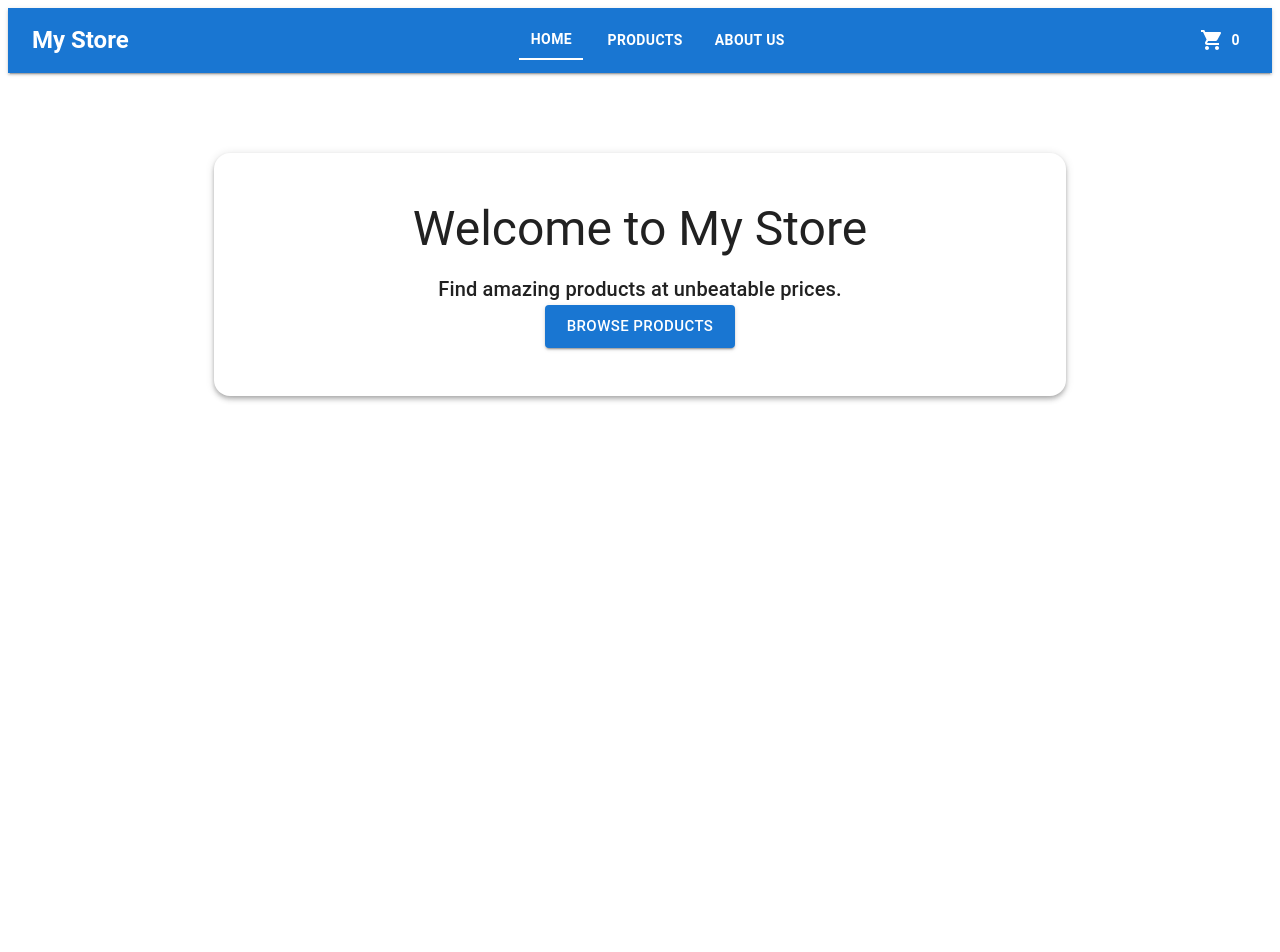
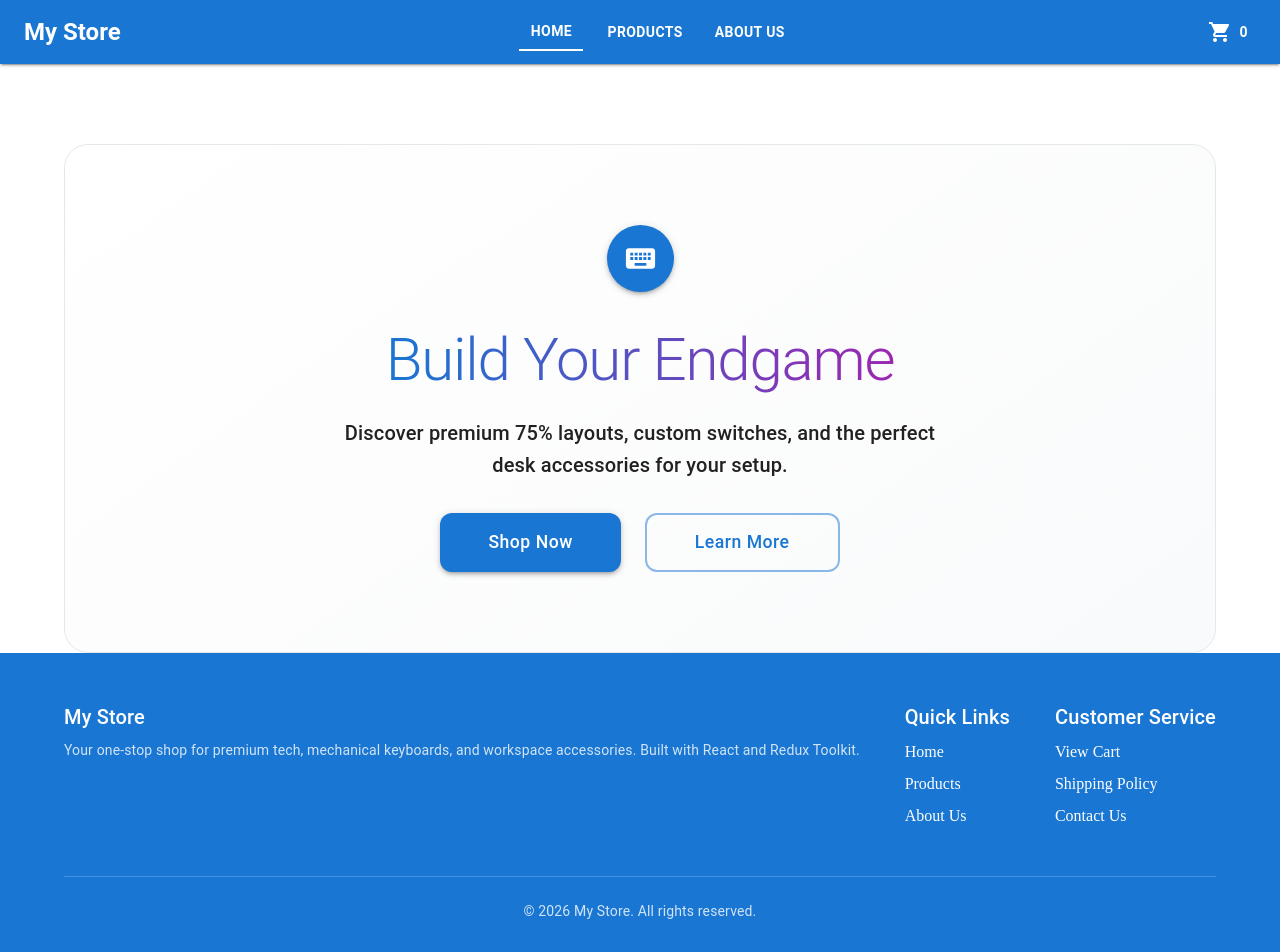
Before and after one commit to Prox1ty/Shopify-App, a React (Vite) app in the folder frontend/: page / in a window 1280 px wide. Shown: the top 952 px of the page. Before the commit the page ends 800 px from the top, so only its background shows below. Built offline with nearby package versions, Linux system fonts and the light colour scheme.

Commit message:
Fixed up some errors, debugging logs and improved Home page, About page and added a Footer

```diff
--- a/frontend/src/App.jsx
+++ b/frontend/src/App.jsx
@@ -10,6 +10,7 @@ import theme from "./theme.js";
 // custom components
 import { NavBar } from "./shared/components";
 import CartPage from './pages/CartPage.jsx';
+import Footer from './shared/components/Footer.jsx';
 
 const Home = lazy(() => import("./pages/Home"));
 const About = lazy(() => import("./pages/About"));
@@ -24,8 +25,10 @@ export default function App() {
     // BrowserRouter is named as Router
 
     <Router>
+        <Suspense fallback={<div className="text-center text-2xl mt-10">Loading page files...</div>}>
+        <div style={{ display: 'flex', flexDirection: 'column', minHeight: '100vh' }}>
           <NavBar />
-        <Suspense fallback={<div className="text-center text-2xl mt-10">Loading page files...</div>}>
+          <main style={{ flexGrow: 1 }}>
             <Routes>
                 <Route index element={<Home />} />
                 <Route path="/About" element={<About />} />
@@ -35,6 +38,9 @@ export default function App() {
                 </Route>
                 <Route path= "/Cart" element={<CartPage />} />
             </Routes>
+          </main>
+            <Footer />
+          </div>
         </Suspense>
 
     </Router>
--- a/frontend/src/index.css
+++ b/frontend/src/index.css
@@ -1,4 +1,11 @@
+@import "tailwindcss";
+
 * {
     box-sizing: border-box;
 }
-@import "tailwindcss";
+
+html,
+body,
+#root {
+  min-height: 100%;
+}
--- a/frontend/src/pages/Home.jsx
+++ b/frontend/src/pages/Home.jsx
@@ -5,36 +5,106 @@ import {
   Container,
   Typography,
   Paper,
+  Stack
 } from "@mui/material";
+
+import KeyboardIcon from '@mui/icons-material/Keyboard';
 
 export default function Home() {
   return (
-    <Container maxWidth="md">
+    <Container maxWidth="lg" className="mb-10">
       <Paper
-        elevation={4}
+        elevation={0}
         sx={{
-          mt: 10,
-          p: 6,
+          mt: { xs: 6, md: 10 },
+          p: { xs: 4, md: 10 },
           textAlign: "center",
-          borderRadius: 4,
+          borderRadius: 6,
+          background: "linear-gradient(145deg, #ffffff 0%, #f9fafb 100%)",
+          border: "1px solid #e5e7eb",
+          display: "flex",
+          flexDirection: "column",
+          alignItems: "center"
         }}
       >
-        <Typography variant="h3" fontWeight="bold" gutterBottom>
-          Welcome to My Store
+        <Box
+          sx={{
+            bgcolor: "primary.main",
+            color: "white",
+            p: 2,
+            borderRadius: "50%",
+            mb: 4,
+            boxShadow: 3,
+            display: "flex"
+          }}
+        >
+          <KeyboardIcon fontSize="large" />
+        </Box>
+
+        <Typography
+          variant="h2"
+          fontWeight="900"
+          gutterBottom
+          sx={{
+            background: "linear-gradient(90deg, #1976d2, #9c27b0)",
+            backgroundClip: "text",
+            WebkitBackgroundClip: "text",
+            WebkitTextFillColor: "transparent",
+            letterSpacing: "-0.02em",
+          }}
+        >
+          Build Your Endgame
         </Typography>
 
-        <Typography variant="h6" color="text.secondary" mb={4}>
-          Find amazing products at unbeatable prices.
+        <Typography variant="h6" color="text.secondary" mb={6}  sx={{marginBottom: "2rem", maxWidth: "sm"}}>
+          Discover premium 75% layouts, custom switches, and the perfect desk accessories for your setup.
         </Typography>
 
+        <Stack direction={{ xs: 'column', sm: 'row' }} spacing={3}>
           <Button
             component={Link}
             to="/Products"
             variant="contained"
             size="large"
+            sx={{
+              px: 6,
+              py: 1.5,
+              fontSize: "1.1rem",
+              borderRadius: 3,
+              textTransform: "none",
+              boxShadow: 3,
+              '&:hover': {
+                transform: 'translateY(-2px)',
+                boxShadow: 4,
+              },
+              transition: 'all 0.2s ease-in-out'
+            }}
           >
-          Browse Products
+            Shop Now
           </Button>
+
+          <Button
+            component={Link}
+            to="/About"
+            variant="outlined"
+            size="large"
+            sx={{
+              px: 6,
+              py: 1.5,
+              fontSize: "1.1rem",
+              borderRadius: 3,
+              textTransform: "none",
+              borderWidth: "2px",
+              '&:hover': {
+                borderWidth: "2px",
+                transform: 'translateY(-2px)',
+              },
+              transition: 'all 0.2s ease-in-out'
+            }}
+          >
+            Learn More
+          </Button>
+        </Stack>
       </Paper>
     </Container>
   );
--- a/frontend/src/pages/Products.jsx
+++ b/frontend/src/pages/Products.jsx
@@ -7,7 +7,6 @@ import { Card } from "../components";
 export default function Products() {
 
     const dispatch = useDispatch();
-    console.log(useSelector(state => state));
     const products = useSelector(state => state.products.items);
     const status = useSelector(state => state.products.status);
 
@@ -26,7 +25,7 @@ export default function Products() {
                 <div className="w-full min-h-screen p-10 bg-gray-50 flex flex-col items-center">
                     <div className="w-full max-w-5xl">
                         <h1 className="text-5xl font-black tracking-tight pb-8 pl-2 text-gray-900">All Products...</h1>
-                        <div className="grid grid-cols-3 w-full gap-8 justify-center">
+                        <div className="sm:grid sm:grid-cols-3 w-full gap-8 justify-center">
                             {
                                 products.map((product) => {
                                     const { id, name, price, imageUrl:url } = product;
--- /dev/null
+++ b/frontend/src/shared/components/Footer.jsx
@@ -0,0 +1,79 @@
+import { Box, Typography, Link, Container, Grid } from "@mui/material";
+import { Link as RouterLink } from "react-router-dom";
+
+export default function Footer() {
+    return (
+        <Box
+            component="footer"
+            sx={{
+                bgcolor: "primary.main",
+                color: "white",
+                py: 6,
+                mt: "auto",
+            }}
+        >
+            <Container maxWidth="lg">
+                <Grid container spacing={4} sx={{ justifyContent: "space-between" }}>
+
+                    <Grid item="true" xs={12} md={4}>
+                        <Typography variant="h6" fontWeight="bold" gutterBottom>
+                            My Store
+                        </Typography>
+                        <Typography variant="body2" sx={{ opacity: 0.8 }}>
+                            Your one-stop shop for premium tech, mechanical keyboards, and workspace accessories.
+                            Built with React and Redux Toolkit.
+                        </Typography>
+                    </Grid>
+
+                    <Grid item="true" xs={12} md={4}>
+                        <Typography variant="h6" fontWeight="bold" gutterBottom>
+                            Quick Links
+                        </Typography>
+                        <Box sx={{ display: "flex", flexDirection: "column", gap: 1 }}>
+                            <Link component={RouterLink} to="/" color="inherit" underline="hover">
+                                Home
+                            </Link>
+                            <Link component={RouterLink} to="/Products" color="inherit" underline="hover">
+                                Products
+                            </Link>
+                            <Link component={RouterLink} to="/About" color="inherit" underline="hover">
+                                About Us
+                            </Link>
+                        </Box>
+                    </Grid>
+
+
+                    <Grid item="true" xs={12} md={4}>
+                        <Typography variant="h6" fontWeight="bold" gutterBottom>
+                            Customer Service
+                        </Typography>
+                        <Box sx={{ display: "flex", flexDirection: "column", gap: 1 }}>
+                            <Link component={RouterLink} to="/Cart" color="inherit" underline="hover">
+                                View Cart
+                            </Link>
+                            <Link href="#" color="inherit" underline="hover">
+                                Shipping Policy
+                            </Link>
+                            <Link href="#" color="inherit" underline="hover">
+                                Contact Us
+                            </Link>
+                        </Box>
+                    </Grid>
+                </Grid>
+
+                <Box
+                    sx={{
+                        textAlign: "center",
+                        mt: 6,
+                        pt: 3,
+                        borderTop: "1px solid rgba(255, 255, 255, 0.2)"
+                    }}
+                >
+                    <Typography variant="body2" sx={{ opacity: 0.8 }}>
+                        &copy; {new Date().getFullYear()} My Store. All rights reserved.
+                    </Typography>
+                </Box>
+            </Container>
+        </Box>
+    );
+}
--- a/package.json
+++ b/package.json
@@ -19,7 +19,7 @@
     "react": "^19.2.6",
     "react-dom": "^19.2.6",
     "react-redux": "^9.3.0",
-    "react-router-dom": "^7.18.0",
+    "react-router-dom": "^7.11.0",
     "tailwindcss": "^4.3.1"
   },
   "devDependencies": {
```
Also changed, not shown: frontend/src/pages/About.jsx (+65 -27 lines), 2 other files (tests, documents, lock files or other folders). Lines whose indentation alone changed are shown as unchanged.
